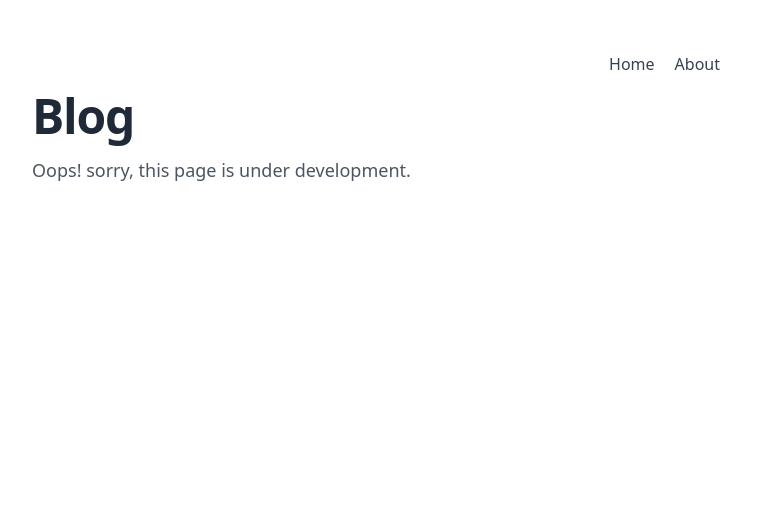
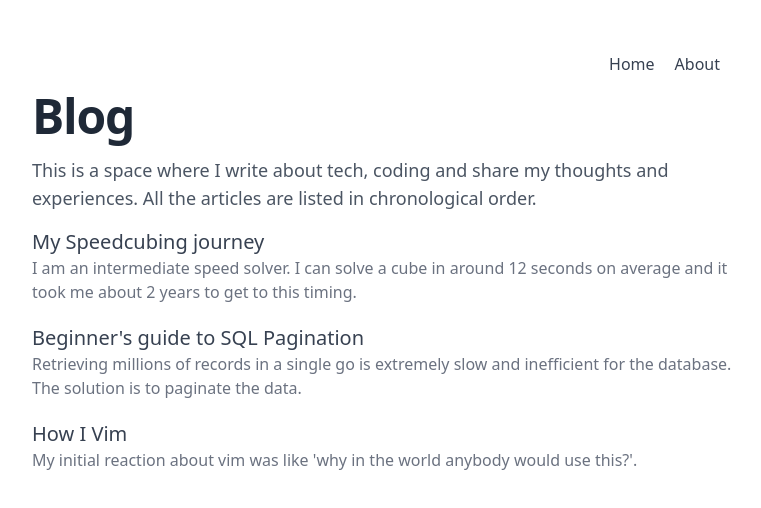
Before and after one commit to mani-barathi/manibarathi.xyz, a Next.js app: page /blog in a window 1280 px wide. Shown: the top 508 px of the page, without its empty margins (256-1017 px from the left). Built offline with nearby package versions, Linux system fonts and the light colour scheme; what @tailwindcss/typography would draw is missing.

Commit message:
listed articles in blog page

```diff
--- a/layout/PageContainer.js
+++ b/layout/PageContainer.js
@@ -5,7 +5,7 @@ import Navbar from "../components/Navbar";
 function PageContainer({ noNavbar, children, ...metas }) {
   const meta = {
     title: "Manibarathi",
-    description: "A 20 year old coding enthusiast and MCA student",
+    description: "I'm a 20 year old MCA student and a coding enthusiast.",
     ...metas,
   };
 
--- a/pages/blog/[slug].js
+++ b/pages/blog/[slug].js
@@ -6,7 +6,6 @@ import CustomLink from "../../components/common/CustomLink";
 import { getAllBlogsPaths, getBlogContent } from "../../utils/blog";
 
 function BlogPage({ frontmatter, slug, mdxSource }) {
-  console.log(frontmatter);
   return (
     <PageContainer
       title={`${frontmatter.title} - Manibarathi`}
--- a/pages/blog/index.js
+++ b/pages/blog/index.js
@@ -1,7 +1,9 @@
 import React from "react";
 import PageContainer from "../../layout/PageContainer";
+import { getAllBlogsFrontmatter } from "../../utils/blog";
+import CustomLink from "../../components/common/CustomLink";
 
-function index() {
+function index({ blogPosts }) {
   return (
     <PageContainer title="Blog - Manibarathi">
       <div>
@@ -9,11 +11,30 @@ function index() {
           Blog
         </h1>
         <p className="mt-4 mb-4 text-gray-600 sm:text-lg">
-          Oops! sorry, this page is under development.
+          This is a space where I write about tech, coding and share my thoughts
+          and experiences. All the articles are listed in chronological order.
         </p>
+      </div>
+
+      <div className="mt-4">
+        {blogPosts.map((blog) => (
+          <CustomLink href={`/blog/${blog.slug}`} key={blog.frontmatter.title}>
+            <div className="mb-5">
+              <h2 className="text-gray-700 font-medium text-lg sm:text-xl">
+                {blog.frontmatter.title}
+              </h2>
+              <p className="text-gray-500">{blog.frontmatter.description}</p>
+            </div>
+          </CustomLink>
+        ))}
       </div>
     </PageContainer>
   );
 }
 
+export async function getStaticProps() {
+  const blogPosts = await getAllBlogsFrontmatter();
+  return { props: { blogPosts } };
+}
+
 export default index;
```
